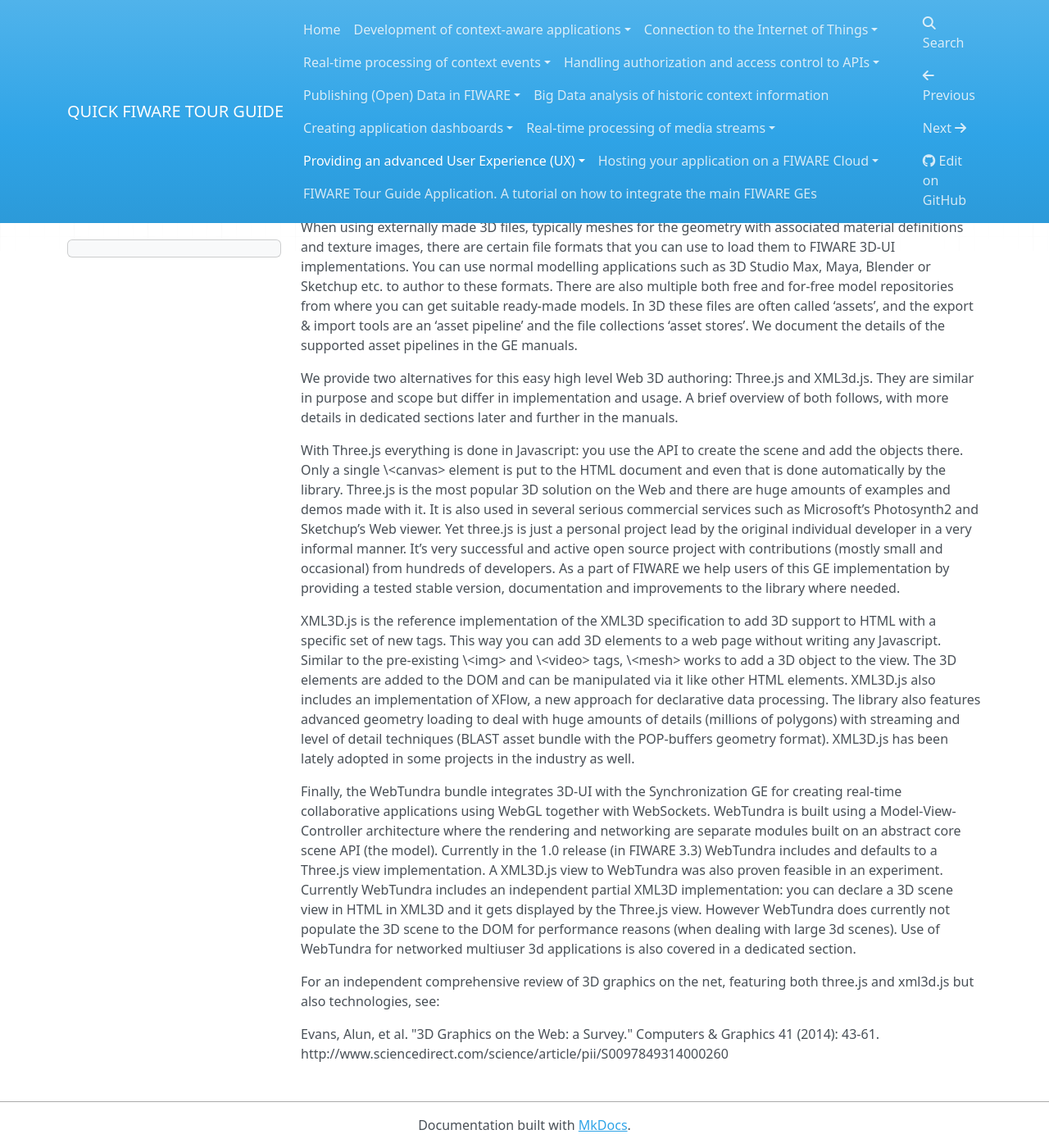
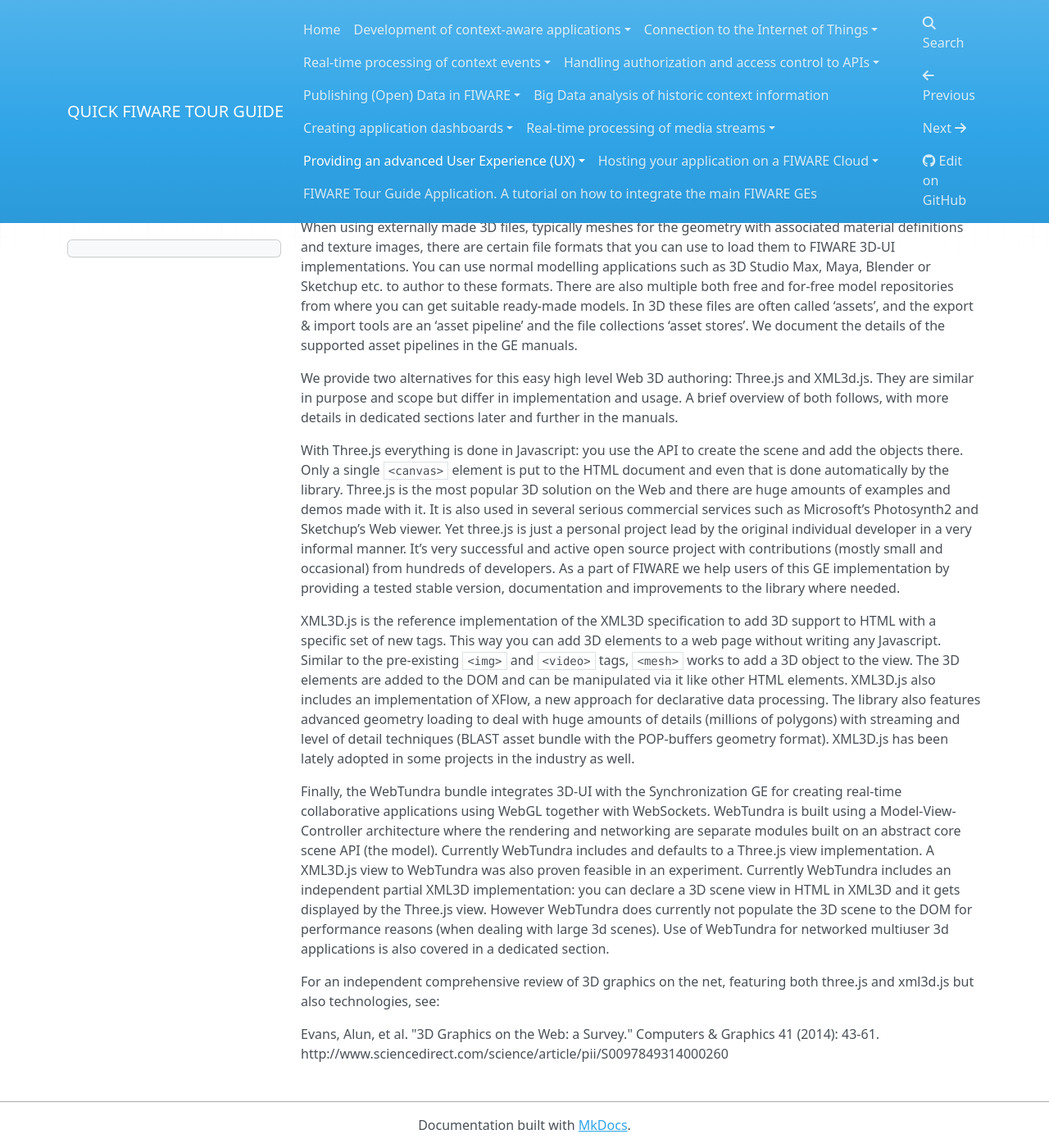
Before and after one commit to FIWARE-Ops/docs.TourGuide, an MkDocs documentation site: the page built from doc/providing-an-advanced-user-experience-ux/3d-ui-interactive-3d-graphics-and-augmented-reality-in-any-web-browser.md, in a window 1280 px wide and 1400 px high, scrolled down 227 px. Shown: the whole window at 82% size. Built offline with MkDocs 1.6.1, drawn with Linux system fonts in a browser that asks for light colours; nearby versions of some CDN libraries; comment, search, counter and statistics services are not loaded; old or Windows-style settings are respelled for this version of MkDocs.

Commit message:
Updated architecture diagram to display FIWARE release 5 version
Consistent use of FIWARE LAB instead of FI-LAB

Included updated diagram in introduction

Removed erroneous item in bullet list

Applied correct apostrophes

Removed past FIWARE version. Statement is valid for all releases of FIWARE

Displaying HTML nodes as inline code now

```diff
--- a/doc/providing-an-advanced-user-experience-ux/3d-ui-interactive-3d-graphics-and-augmented-reality-in-any-web-browser.md
+++ b/doc/providing-an-advanced-user-experience-ux/3d-ui-interactive-3d-graphics-and-augmented-reality-in-any-web-browser.md
@@ -28,7 +28,7 @@ in implementation and usage. A brief overview of both follows, with more
 details in dedicated sections later and further in the manuals.
 
 With Three.js everything is done in Javascript: you use the API to
-create the scene and add the objects there. Only a single \<canvas\>
+create the scene and add the objects there. Only a single ``<canvas>``
 element is put to the HTML document and even that is done automatically
 by the library. Three.js is the most popular 3D solution on the Web and
 there are huge amounts of examples and demos made with it. It is also
@@ -44,7 +44,7 @@ where needed.
 XML3D.js is the reference implementation of the XML3D specification to
 add 3D support to HTML with a specific set of new tags. This way you can
 add 3D elements to a web page without writing any Javascript. Similar to
-the pre-existing \<img\> and \<video\> tags, \<mesh\> works to add a 3D
+the pre-existing ``<img>`` and ``<video>`` tags, ``<mesh>`` works to add a 3D
 object to the view. The 3D elements are added to the DOM and can be
 manipulated via it like other HTML elements. XML3D.js also includes an
 implementation of XFlow, a new approach for declarative data processing.
@@ -59,8 +59,7 @@ GE for creating real-time collaborative applications using WebGL
 together with WebSockets. WebTundra is built using a
 Model-View-Controller architecture where the rendering and networking
 are separate modules built on an abstract core scene API (the model).
-Currently in the 1.0 release (in FIWARE 3.3) WebTundra includes and
-defaults to a Three.js view implementation. A XML3D.js view to WebTundra
+Currently  WebTundra includes and defaults to a Three.js view implementation. A XML3D.js view to WebTundra
 was also proven feasible in an experiment. Currently WebTundra includes
 an independent partial XML3D implementation: you can declare a 3D scene
 view in HTML in XML3D and it gets displayed by the Three.js view.
```
Also changed, not shown: doc/providing-an-advanced-user-experience-ux/introduction.md (+3 -5 lines), doc/providing-an-advanced-user-experience-ux/multiuser-3d-with-webtundra-games-virtual-worlds-collaborative-applications.md (+2 -4 lines), doc/providing-an-advanced-user-experience-ux/xml3d-interactive-3d-graphics-and-augmented-reality-via-dom-extensions/introduction.md (+3 -3 lines), doc/providing-an-advanced-user-experience-ux/images/Advanced-user-experience-1024x549.png (deleted), doc/providing-an-advanced-user-experience-ux/images/Advanced-user-experience.png (deleted), doc/providing-an-advanced-user-experience-ux/images/webui-architecture-r5-full-size.png (added), doc/providing-an-advanced-user-experience-ux/images/webui-architecture-r5.png (added).
